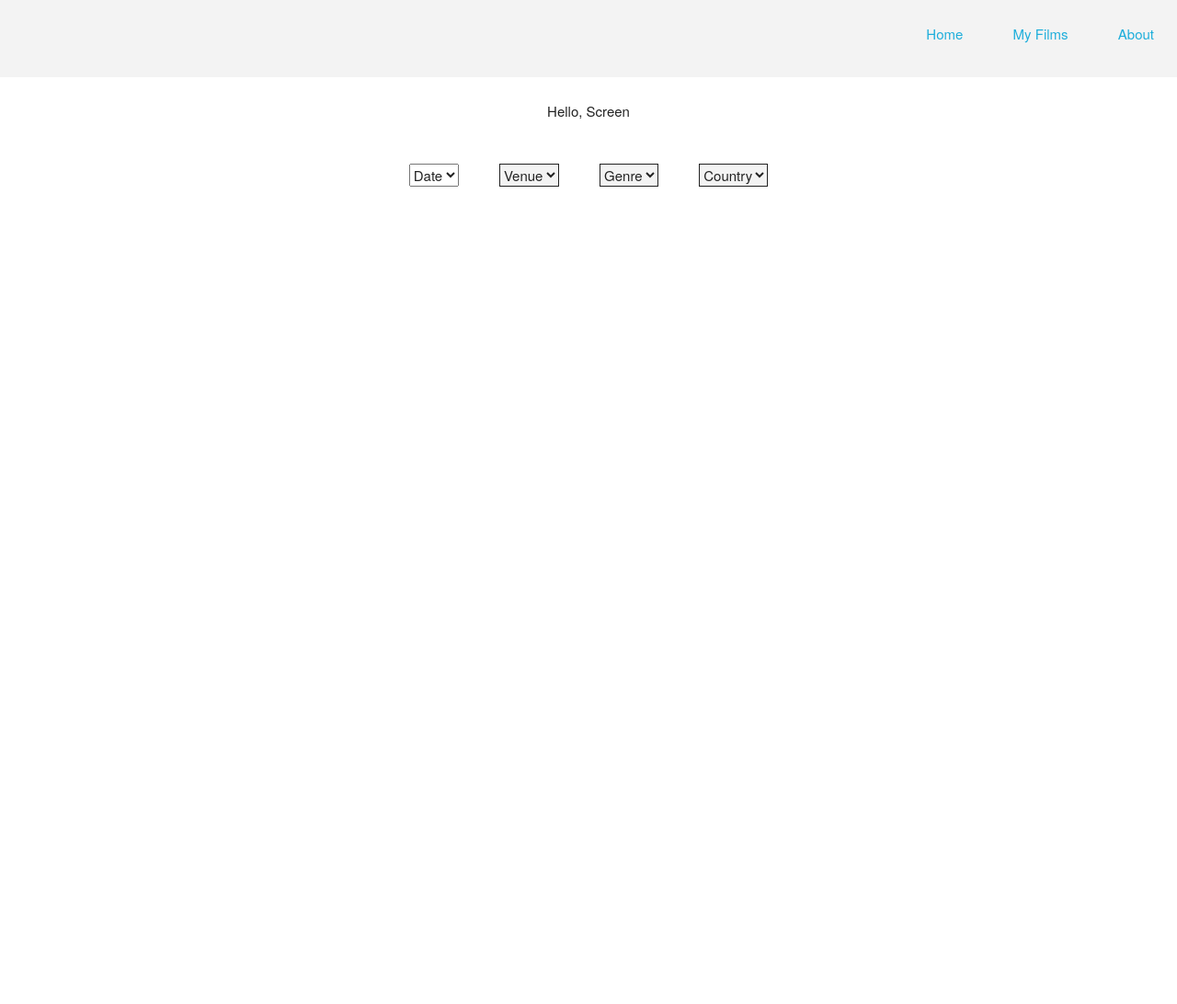
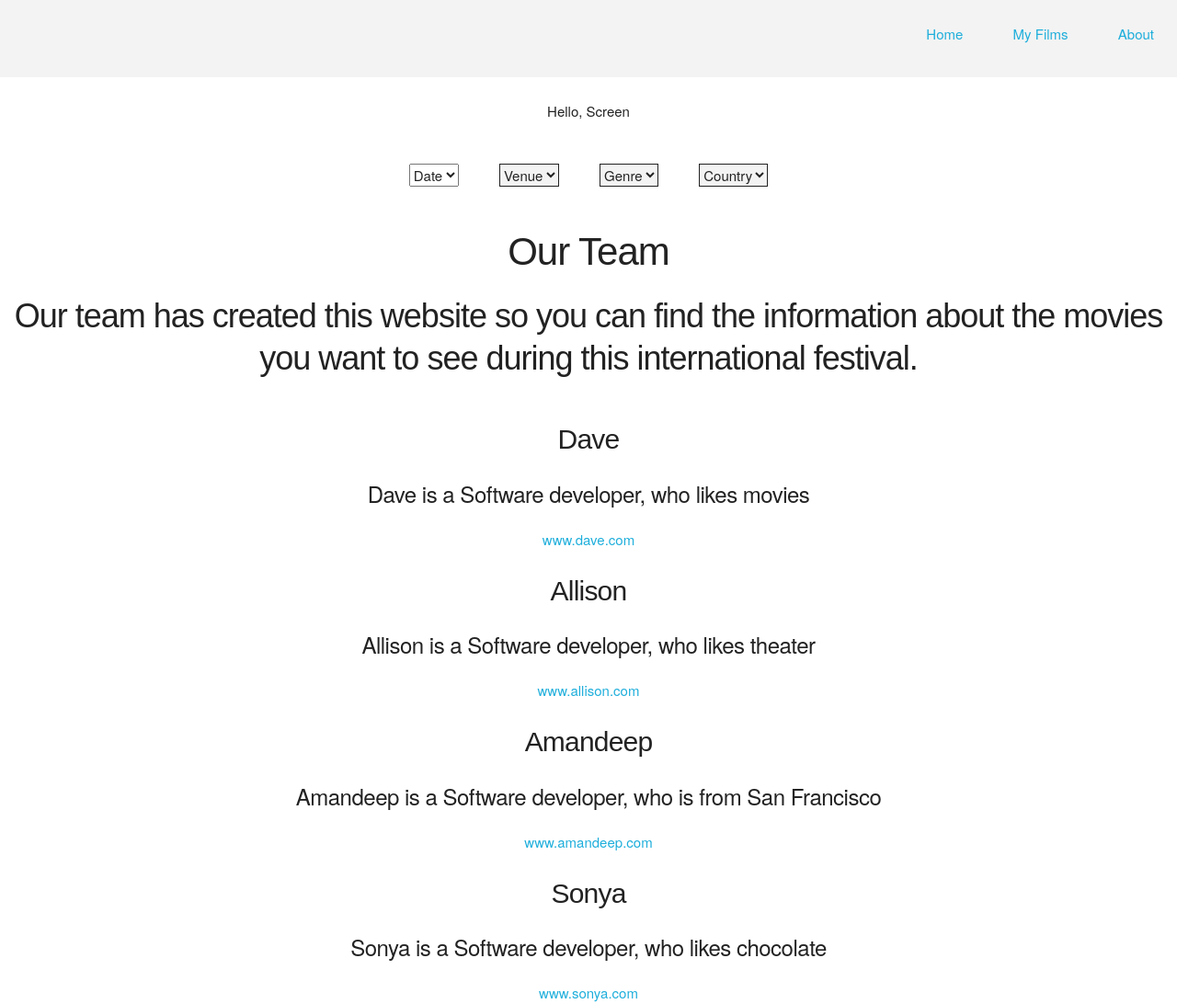
Before and after one commit to araedavis/screen, a website: page index.html in a window 1280 px wide. Shown: the whole page at 92% size. Before the commit the page ends 800 px from the top, so only its background shows below. Drawn offline with Linux system fonts and the light colour scheme; files whose address does not match are found by name; a web font is replaced by a local one.

Commit message:
added html divs for the team profiles

```diff
--- a/index.html
+++ b/index.html
@@ -95,6 +95,38 @@
 
 <!--begin About -->
       <section id="about">
+        <h2>Our Team</h2>
+        <div>
+          <h3>
+            Our team has created this website so you can find the information about the movies you want to see during this international festival.
+          </h3>
+        </div>
+        <div id="team">
+          <div>
+            <img src="">
+            <h4>Dave</h4>
+            <h5>Dave is a Software developer, who likes movies</h5>
+            <a href="">www.dave.com</a>
+          </div>
+          <div>
+            <img src="">
+            <h4>Allison</h4>
+            <h5>Allison is a Software developer, who likes theater</h5>
+            <a href="">www.allison.com</a>
+          </div>
+          <div>
+            <img src="">
+            <h4>Amandeep</h4>
+            <h5>Amandeep is a Software developer, who is from San Francisco</h5>
+            <a href="">www.amandeep.com</a>
+          </div>
+          <div>
+            <img src="">
+            <h4>Sonya</h4>
+            <h5>Sonya is a Software developer, who likes chocolate</h5>
+            <a href="">www.sonya.com</a>
+          </div>
+        </div>
       </section>
 
       <footer id="main-footer">
```
Also changed, not shown: imgs/teamPhotos/sonya.jpg (added).
